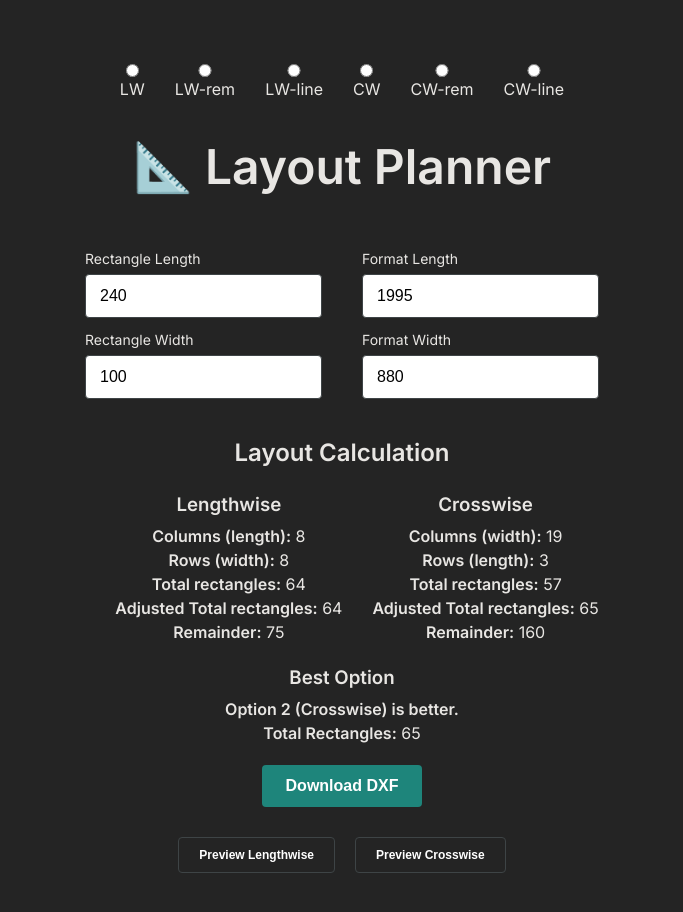
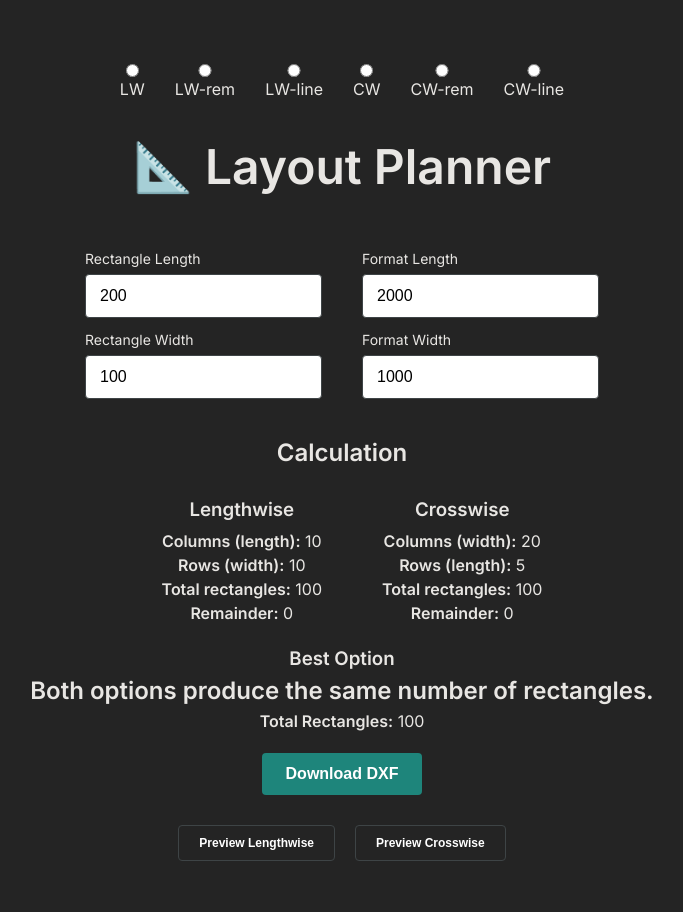
Before and after one commit to rekcoob/layout_planner, a React (Vite) app: page / in a window 1280 px wide. Shown: the top 912 px of the page, without its empty margins (298-981 px from the left). Built offline with nearby package versions, Linux system fonts and the light colour scheme.

Commit message:
update Readme.md

```diff
--- a/src/App.css
+++ b/src/App.css
@@ -105,22 +105,23 @@ button {
   cursor: not-allowed;
   box-shadow: none;
 }
+
 /* Results Section */
 .results {
-  /* margin: 0 auto; */
-  /* justify-content: center; */
-  /* gap: 20px; */
+  display: flex;
+  justify-content: center;
+  align-items: center;
+  gap: 40px;
 }
-.results h2,
-h3 {
+.results h3 {
   margin: 5px 0;
 }
-.single-result {
+.results .single-result {
   /* border: 1px solid red; */
-  margin: 10px 30px;
-  /* padding: 10px 20px; */
+  margin: 10px 10px;
+  padding: 10px 10px;
 }
-.best-option {
+.results .best-option {
   /* margin: 10px 0; */
   margin-top: 10px;
 }
--- a/src/components/InputForm.tsx
+++ b/src/components/InputForm.tsx
@@ -1,7 +1,6 @@
-import React from 'react'
 import { useAppContext } from '../context/AppContext'
 
-const InputForm: React.FC = () => {
+export default function InputForm() {
   const {
     rectLength,
     rectWidth,
@@ -51,4 +50,3 @@ const InputForm: React.FC = () => {
     </div>
   )
 }
-export default InputForm
--- a/src/components/Results.tsx
+++ b/src/components/Results.tsx
@@ -1,8 +1,7 @@
-import React from 'react'
 import { useAppContext } from '../context/AppContext'
 import { useCalculatedLayout } from '../hooks/useCalculatedLayout'
 
-const LayoutResults: React.FC = () => {
+export default function LayoutResults() {
   const { rectLength, rectWidth, formatLength, formatWidth } = useAppContext()
   const { lengthwise, crosswise } = useCalculatedLayout(
     rectLength,
@@ -14,21 +13,26 @@ const LayoutResults: React.FC = () => {
   const bestOptionMessage = (
     <>
       {lengthwise.adjustedTotal > crosswise.adjustedTotal ? (
-        <strong>Option 1 (Lengthwise) is better.</strong>
+        <>
+          <span style={{ color: 'var(--primary-color' }}>Lengthwise</span> is
+          better.
+        </>
       ) : lengthwise.adjustedTotal < crosswise.adjustedTotal ? (
-        <strong>Option 2 (Crosswise) is better.</strong>
+        <>
+          <span style={{ color: 'var(--primary-color' }}>Crosswise</span> is
+          better.
+        </>
       ) : (
-        <strong>Both options produce the same number of rectangles.</strong>
+        <>Both options produce the same number of rectangles.</>
       )}
     </>
   )
   // console.log('Layout rendered!')
   return (
-    <div className='results'>
-      <h2>Layout Calculation </h2>
-      {/* <div className='flex center'> */}
-      <div className='flex center'>
-        {/* <div style={{ margin: '20px' }}> */}
+    <div>
+      <h2 style={{ marginTop: '5px' }}>Calculation </h2>
+
+      <div className='results'>
         <div className='single-result'>
           <h3>Lengthwise</h3>
           <p>
@@ -36,13 +40,10 @@ const LayoutResults: React.FC = () => {
             <br />
             <strong>Rows (width):</strong> {lengthwise.rows}
             <br />
-            <strong>Total rectangles:</strong> {lengthwise.total}
+            {/* <strong>Total rectangles:</strong> {lengthwise.total} */}
+            <strong>Total rectangles:</strong> {lengthwise.adjustedTotal}
             <br />
-            {/* OREZ */}
-            {/* Toto je iba na test potom to pojde prec */}
-            <strong>Adjusted Total rectangles:</strong>{' '}
-            {lengthwise.adjustedTotal}
-            <br />
+            {/* Cut Remainder */}
             <strong>Remainder:</strong> {lengthwise.remainder}
           </p>
         </div>
@@ -54,10 +55,8 @@ const LayoutResults: React.FC = () => {
             <br />
             <strong>Rows (length):</strong> {crosswise.rows}
             <br />
-            <strong>Total rectangles:</strong> {crosswise.total}
-            <br />
-            <strong>Adjusted Total rectangles:</strong>{' '}
-            {crosswise.adjustedTotal}
+            {/* <strong>Total rectangles:</strong> {crosswise.total} */}
+            <strong>Total rectangles:</strong> {crosswise.adjustedTotal}
             <br />
             <strong>Remainder:</strong> {crosswise.remainder}
           </p>
@@ -66,8 +65,7 @@ const LayoutResults: React.FC = () => {
 
       <div className='best-option'>
         <h3>Best Option</h3>
-        {/* mb different color ?  */}
-        <p>{bestOptionMessage}</p>
+        <h2>{bestOptionMessage}</h2>
         <p>
           <strong>Total Rectangles:</strong>{' '}
           {lengthwise.adjustedTotal > crosswise.adjustedTotal
@@ -79,5 +77,3 @@ const LayoutResults: React.FC = () => {
     </div>
   )
 }
-
-export default LayoutResults
--- a/src/components/StateChanger.tsx
+++ b/src/components/StateChanger.tsx
@@ -1,9 +1,8 @@
-import React from 'react'
 import { useAppContext } from '../context/AppContext'
 
 // This Component is only for testing purpose
 
-const StateChanger: React.FC = () => {
+export default function StateChanger() {
   const { setRectLength, setRectWidth, setFormatLength, setFormatWidth } =
     useAppContext()
 
@@ -80,5 +79,3 @@ const StateChanger: React.FC = () => {
     </div>
   )
 }
-
-export default StateChanger
--- a/src/context/AppContext.tsx
+++ b/src/context/AppContext.tsx
@@ -18,11 +18,11 @@ export const AppProvider: React.FC<{ children: ReactNode }> = ({
   children,
 }) => {
   // Rectangle dimensions
-  const [rectLength, setRectLength] = useState<number>(240)
+  const [rectLength, setRectLength] = useState<number>(200)
   const [rectWidth, setRectWidth] = useState<number>(100)
   // Format dimensions
-  const [formatLength, setFormatLength] = useState<number>(1995)
-  const [formatWidth, setFormatWidth] = useState<number>(880)
+  const [formatLength, setFormatLength] = useState<number>(2000)
+  const [formatWidth, setFormatWidth] = useState<number>(1000)
 
   const value: IAppState = {
     rectLength,
--- a/src/hooks/useCalculatedLayout.ts
+++ b/src/hooks/useCalculatedLayout.ts
@@ -15,8 +15,6 @@ export const useCalculatedLayout = (
       total: 0,
       adjustedTotal: 0,
       remainder: 0,
-      // remainderLength: 0,
-      // remainderWidth: 0,
     },
     crosswise: {
       cols: 0,
@@ -24,11 +22,7 @@ export const useCalculatedLayout = (
       total: 0,
       adjustedTotal: 0,
       remainder: 0,
-      // remainderLength: 0,
-      // remainderWidth: 0,
     },
-    // bestTotalRectangles: 0,
-    // optimalOrientation: 'lengthwise',
   })
 
   useEffect(() => {
--- a/src/index.css
+++ b/src/index.css
@@ -13,15 +13,14 @@
   /* Default theme (dark mode) */
   --primary-color: #1e857b;
   --secondary-color: #980ffa;
+  --text-color: #e8e6e3;
+  --background-color: #242424;
 
   --teal-green: #1e857b;
   --burnt-orange: #e67e22;
   --golden-mustard: #f4a261;
   --charcoal-gray: #4a4a4a;
   --pearl-white: #f4f4f4;
-
-  --text-color: #e8e6e3;
-  --background-color: #242424;
 }
 .primary {
   /* color: var(--primary-color); */
```
Also changed, not shown: 1 other file (tests, documents, lock files or other folders).
